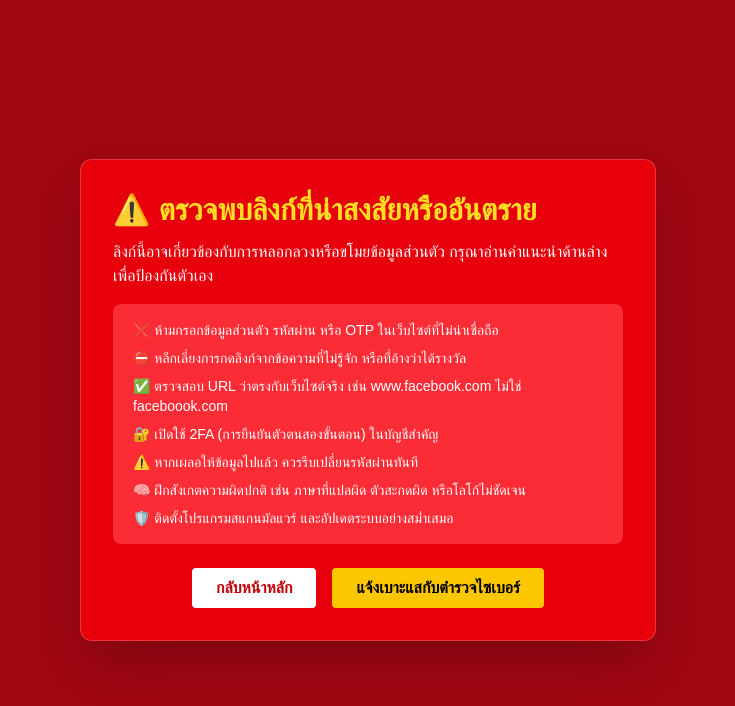
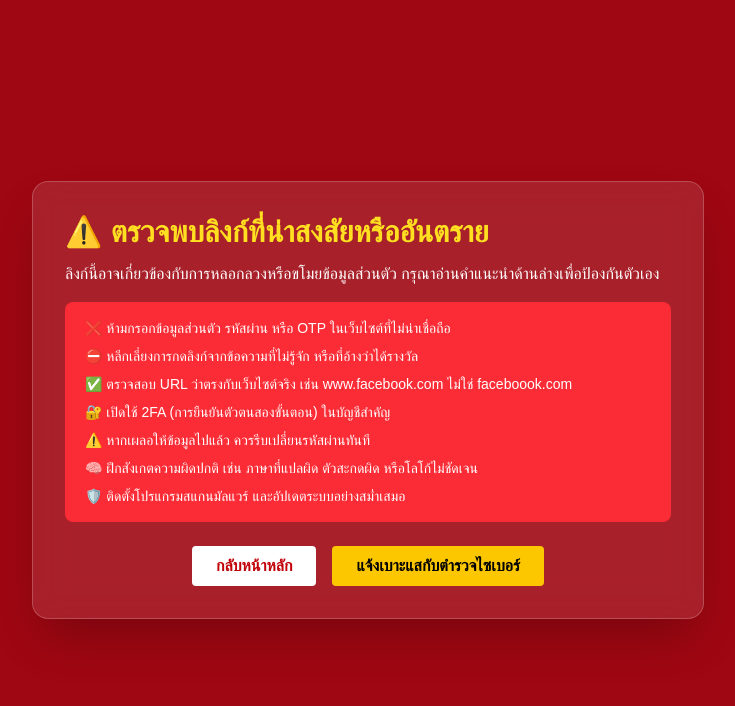
Before and after one commit to naruebet2551/phishnet, a Next.js app: page /warning in a window 1280 px wide. Shown: the top 706 px of the page, without its empty margins (272-1007 px from the left). Built offline with nearby package versions, Linux system fonts and the light colour scheme.

Commit message:
แก้หน้า warning

```diff
--- a/src/app/warning/page.js
+++ b/src/app/warning/page.js
@@ -4,7 +4,7 @@ import Link from 'next/link';
 export default function WarningPage() {
   return (
     <main className="min-h-screen bg-red-800 text-white flex items-center justify-center px-6 py-12">
-      <div className="bg-red-600 rounded-xl shadow-2xl p-8 max-w-xl w-full border border-white/20">
+      <div className="bg-white/10 backdrop-blur-lg border border-white/20 p-8 rounded-2xl max-w-2xl w-full shadow-2xl animate-fade-in-up">
         <h1 className="text-2xl md:text-3xl font-bold text-yellow-300 mb-3">
           ⚠️ ตรวจพบลิงก์ที่น่าสงสัยหรืออันตราย
         </h1>
```
